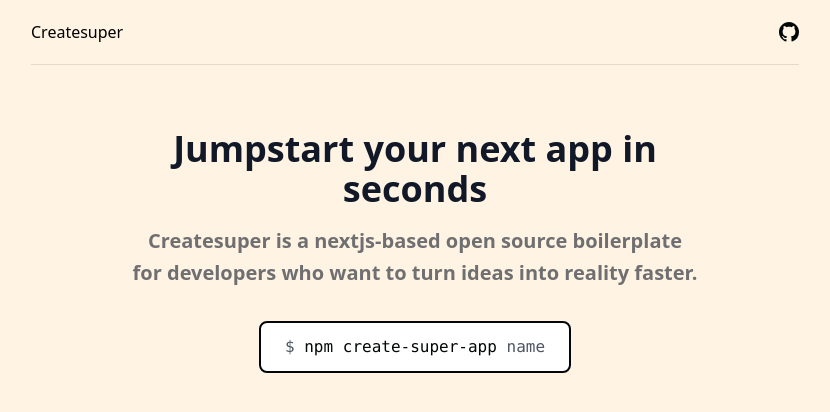
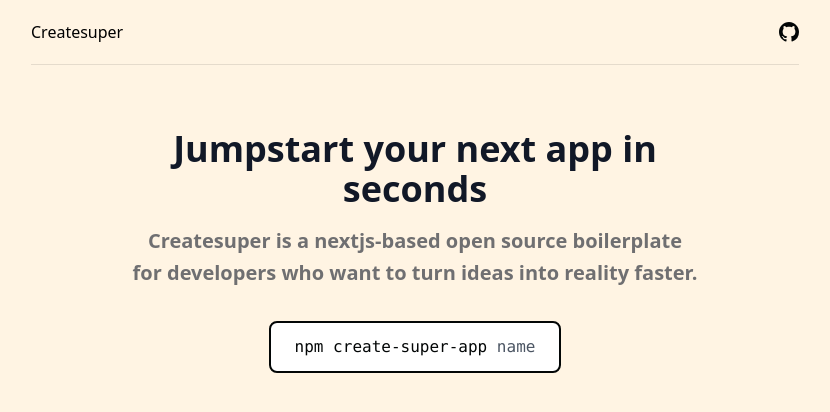
Before and after one commit to createsunday/createsunday-website, a Next.js app: page / in a window 1280 px wide. Shown: the top 412 px of the page, without its empty margins (225-1055 px from the left). Built offline with nearby package versions, Linux system fonts and the light colour scheme.

Commit message:
feat: remove deprecated execCommand

```diff
--- a/pages/index.tsx
+++ b/pages/index.tsx
@@ -9,9 +9,6 @@ const Home: NextPage = () => {
   const onClickCTA = async (e: React.MouseEvent<HTMLButtonElement, MouseEvent>) => {
     if ('clipboard' in navigator) {
       await navigator.clipboard.writeText(cmd);
-      toast.success('Copied to clipboard');
-    } else {
-      document.execCommand('copy', true, cmd);
       toast.success('Copied to clipboard');
     }
   }
@@ -50,16 +47,11 @@ const Home: NextPage = () => {
               Createsuper is a nextjs-based open source boilerplate <br className="hidden md:block" /> for developers who want to turn ideas into reality faster.
             </h3>
 
-            <button type="button" onClick={onClickCTA} className="inline-flex items-center justify-center flex-none w-full py-3 space-x-2 font-mono leading-6 text-gray-400 transition-all delay-[5] duration-200 bg-white border-2 rounded-lg border-primary sm:w-auto hover:text-primary sm:px-6 sm:space-x-4 focus:outline-none">
+            <button type="button" onClick={onClickCTA} className=" select-all inline-flex items-center justify-center flex-none w-full py-3 space-x-2 font-mono leading-6 text-gray-400 transition-all delay-[5] duration-200 bg-white border-2 rounded-lg border-primary sm:w-auto hover:text-primary sm:px-6 sm:space-x-4 focus:outline-none">
               <span className="text-primary">
-                <span className="hidden text-gray-600 select-text sm:inline" aria-hidden="true">{"$ "}</span>
                 npm create-super-app
                 <span className="hidden text-gray-600 sm:inline" aria-hidden="true">{" name"}</span>
               </span>
-              <span className="sr-only">(click to copy to clipboard)</span>
-              {/* <svg width="24" height="24" fill="none" stroke="currentColor" strokeWidth="1.5">
-                <path d="M8 16c0 1.886 0 2.828.586 3.414C9.172 20 10.114 20 12 20h4c1.886 0 2.828 0 3.414-.586C20 18.828 20 17.886 20 16v-4c0-1.886 0-2.828-.586-3.414C18.828 8 17.886 8 16 8m-8 8h4c1.886 0 2.828 0 3.414-.586C16 14.828 16 13.886 16 12V8m-8 8c-1.886 0-2.828 0-3.414-.586C4 14.828 4 13.886 4 12V8c0-1.886 0-2.828.586-3.414C5.172 4 6.114 4 8 4h4c1.886 0 2.828 0 3.414.586C16 5.172 16 6.114 16 8"></path>
-              </svg> */}
             </button>
           </div>
         </div>
```
